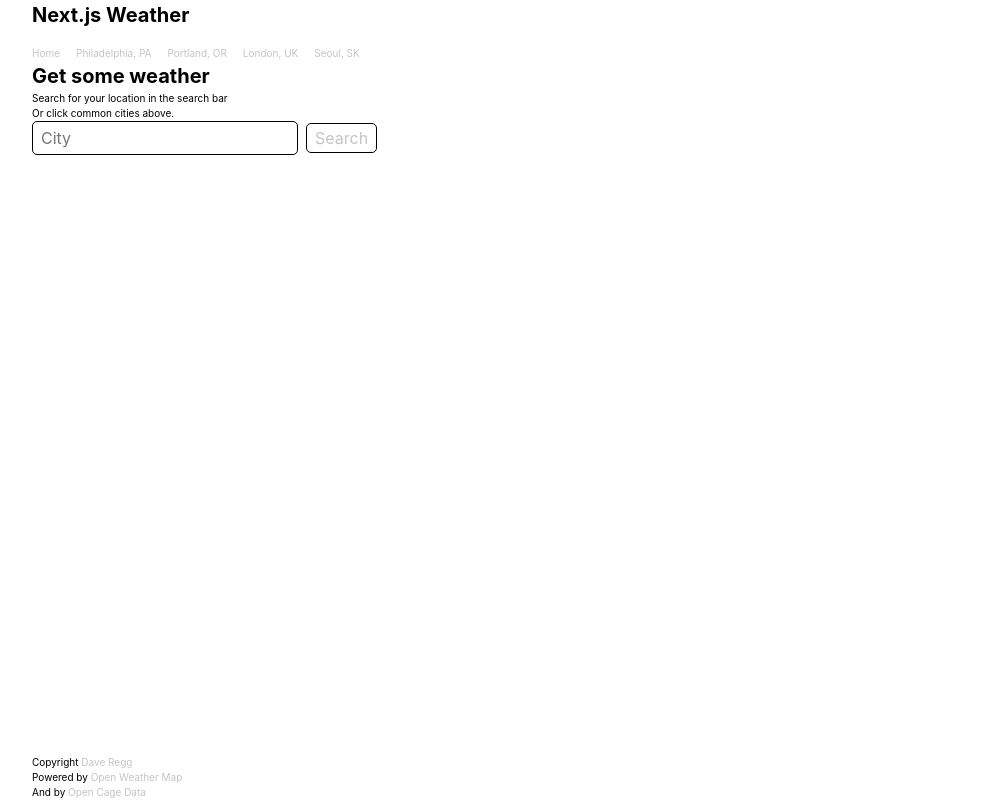
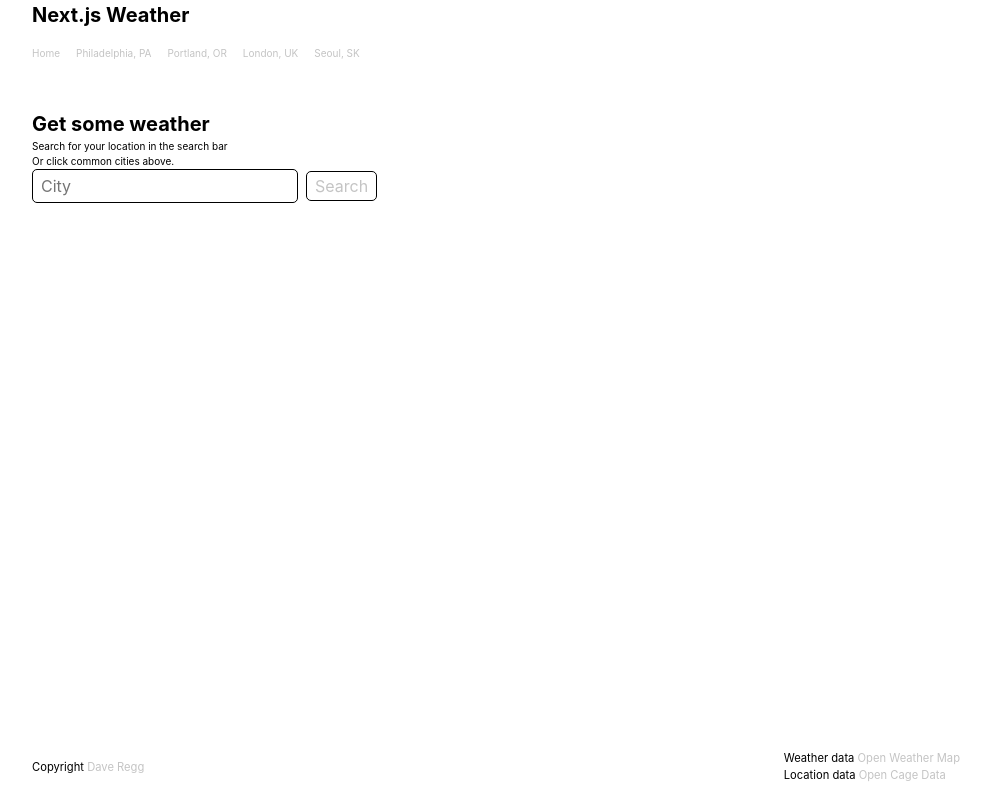
Before and after one commit to drregg6/nextjs-weather, a Next.js app: page / in a window 1280 px wide. Shown: the whole page, without its empty margins (144-1135 px from the left). Built offline with nearby package versions, Linux system fonts and the light colour scheme.

Commit message:
Footer formatted

```diff
--- a/components/layout/footer.js
+++ b/components/layout/footer.js
@@ -1,15 +1,21 @@
+import footerStyles from './footer.module.scss';
+
 export default function Footer() {
   return (
-    <footer>
+    <footer className={footerStyles.footer}>
+      <div className={footerStyles.left}>
         <p>
           Copyright <a href="http://www.daveregg.com" rel="noopener noreferrer" target="_blank">Dave Regg</a>
         </p>
+      </div>
+      <div className={footerStyles.right}>
         <p>
-        Powered by <a href="https://www.openweathermap.com" rel="noopener noreferrer" target="_blank">Open Weather Map</a>
+          Weather data <a href="https://www.openweathermap.com" rel="noopener noreferrer" target="_blank">Open Weather Map</a>
         </p>
         <p>
-        And by <a href="https://www.opencagedata.com" target="_blank" rel="noopener noreferrer">Open Cage Data</a>
+          Location data <a href="https://www.opencagedata.com" target="_blank" rel="noopener noreferrer">Open Cage Data</a>
         </p>
+      </div>
     </footer>
   )
 }
--- a/components/layout/footer.module.scss
+++ b/components/layout/footer.module.scss
@@ -0,0 +1,11 @@
+.footer {
+  padding: 1rem 0;
+
+  display: flex;
+  justify-content: space-between;
+  align-items: center;
+
+  p {
+    font-size: .7rem;
+  }
+}
--- a/components/layout/header.module.scss
+++ b/components/layout/header.module.scss
@@ -5,6 +5,7 @@
     margin-bottom: 1rem;
   }
   nav {
+    margin-bottom: 3rem;
 
     ul {
       padding: 0;
--- a/components/weather/daily.js
+++ b/components/weather/daily.js
@@ -1,4 +1,5 @@
 import Moment from 'react-moment';
+import dailyStyles from './daily.module.scss';
 
 import { getIcon } from '../../utils/weatherHelper';
 import { capitalize } from '../../utils/stringHelper';
@@ -6,7 +7,7 @@ import { capitalize } from '../../utils/stringHelper';
 const Daily = ({ daily }) => {
   console.log(daily)
   return (
-    <div>
+    <div className={dailyStyles.container}>
       {
         daily.map((day, idx) => {
           const datetime = new Date(day.dt);
--- a/components/weather/daily.module.scss
+++ b/components/weather/daily.module.scss
@@ -0,0 +1,3 @@
+.container {
+  display: flex;
+}
--- a/components/weather/hourly.js
+++ b/components/weather/hourly.js
@@ -1,4 +1,5 @@
 import Moment from 'react-moment';
+import hourlyStyles from './hourly.module.scss';
 
 import { getIcon } from '../../utils/weatherHelper';
 import { capitalize } from '../../utils/stringHelper';
@@ -6,7 +7,7 @@ import { capitalize } from '../../utils/stringHelper';
 const Hourly = ({ hourly }) => {
   console.log(hourly)
   return (
-    <div>
+    <div className={hourlyStyles.container}>
       {
         hourly.map((hour, idx) => {
           const datetime = new Date(hour.dt);
--- a/components/weather/hourly.module.scss
+++ b/components/weather/hourly.module.scss
@@ -0,0 +1,3 @@
+.container {
+  display: flex;
+}
--- a/pages/city/[weather].js
+++ b/pages/city/[weather].js
@@ -16,7 +16,8 @@ import Daily from '../../components/weather/daily';
 const Weather = ({ weather, location }) => {
   console.log(location)
   const { city, state, country_code } = location.components;
-  const { current, daily } = weather;
+  const { current } = weather;
+  const daily = weather.daily.slice(0,3)
   const hourly = weather.hourly.slice(0,12);
   return (
     <Layout>
@@ -24,8 +25,8 @@ const Weather = ({ weather, location }) => {
         <h1>{`${city ? city : state}, ${country_code.toUpperCase()}`}</h1>
         <div>
           <Current current={current} />
+          <Daily daily={daily} />
           <Hourly hourly={hourly} />
-          <Daily daily={daily} />
         </div>
       </div>
     </Layout>
```
Lines whose indentation alone changed are shown as unchanged.
